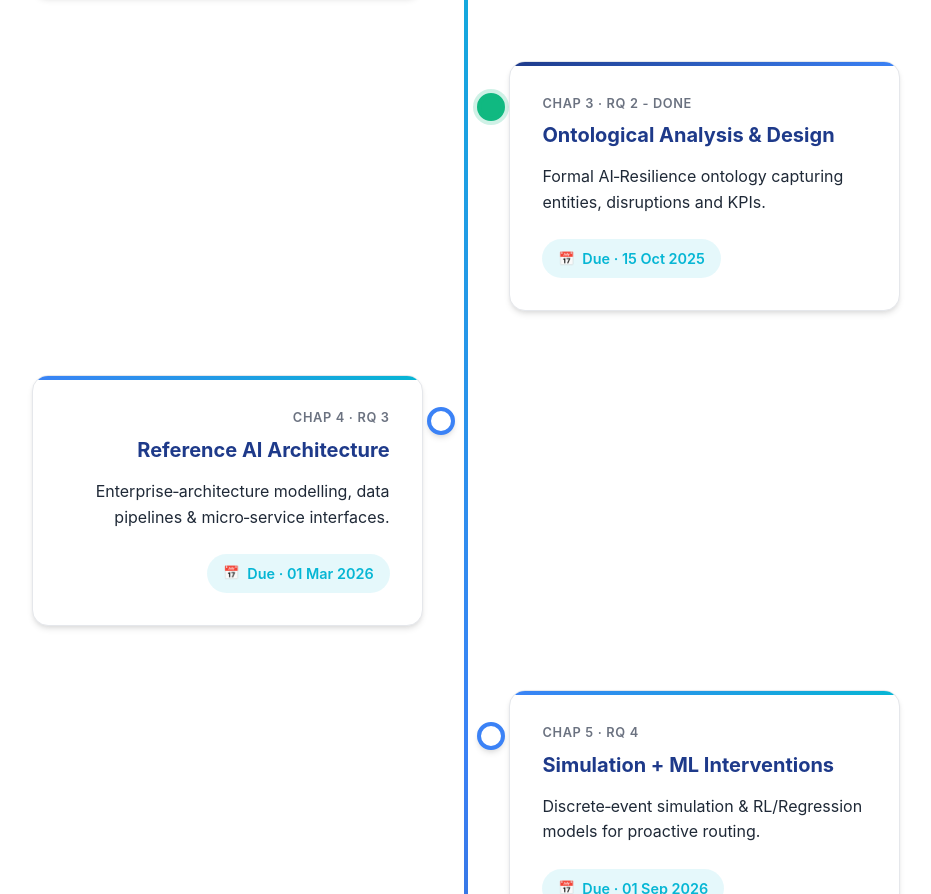
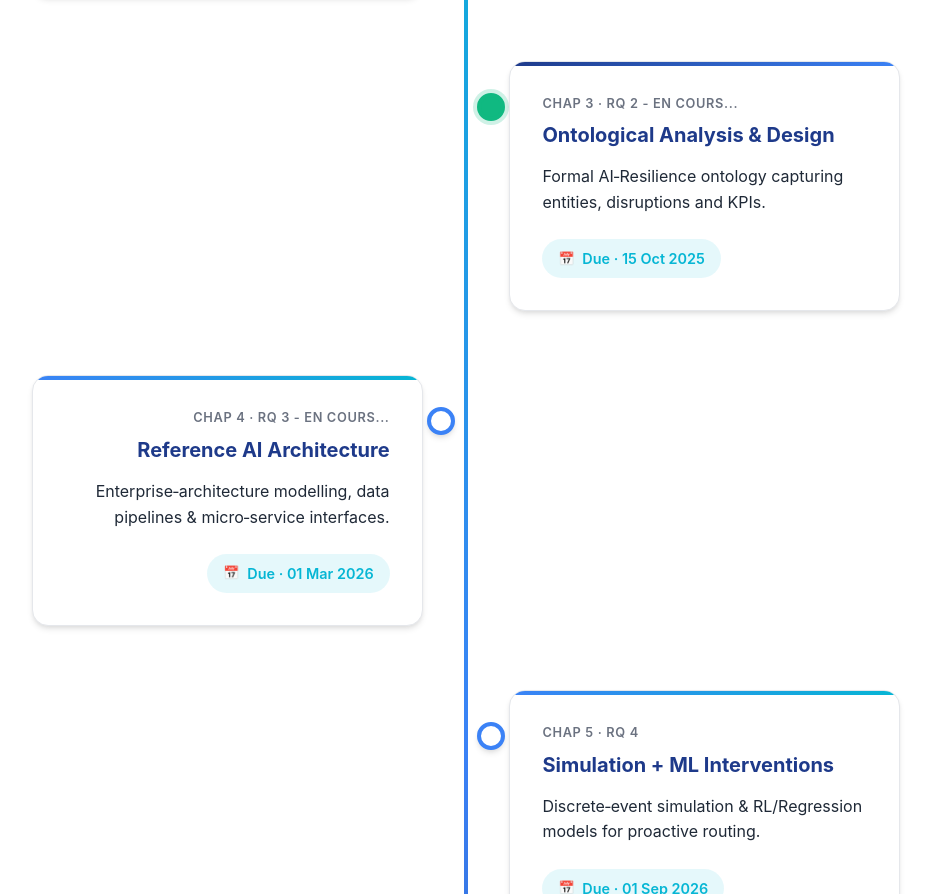
Before and after one commit to saidovski/marrounphd, a plain HTML site: page index.html in a window 1280 px wide. Shown: the part 1322-2216 px from the top of the page, without its empty margins (174-1105 px from the left). Drawn offline with Linux system fonts and the light colour scheme.

Commit message:
Update index.html

```diff
--- a/index.html
+++ b/index.html
@@ -510,7 +510,7 @@
         <!-- RQ2 -->
         <div class="milestone done">
             <div class="milestone-card">
-                <div class="milestone-label">Chap 3 · RQ 2 - Done</div>
+                <div class="milestone-label">Chap 3 · RQ 2 - En Cours...</div>
                 <div class="milestone-title">Ontological Analysis &amp; Design</div>
                 <p class="milestone-desc">Formal AI‑Resilience ontology capturing entities, disruptions and KPIs.</p>
                 <div class="milestone-date">Due · 15 Oct 2025</div>
@@ -520,7 +520,7 @@
         <!-- RQ3 -->
         <div class="milestone">
             <div class="milestone-card">
-                <div class="milestone-label">Chap 4 · RQ 3</div>
+                <div class="milestone-label">Chap 4 · RQ 3 - En Cours...</div>
                 <div class="milestone-title">Reference AI Architecture</div>
                 <p class="milestone-desc">Enterprise‑architecture modelling, data pipelines &amp; micro‑service interfaces.</p>
                 <div class="milestone-date">Due · 01 Mar 2026</div>
```
